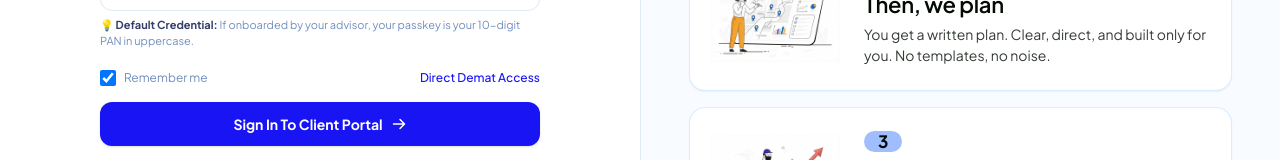
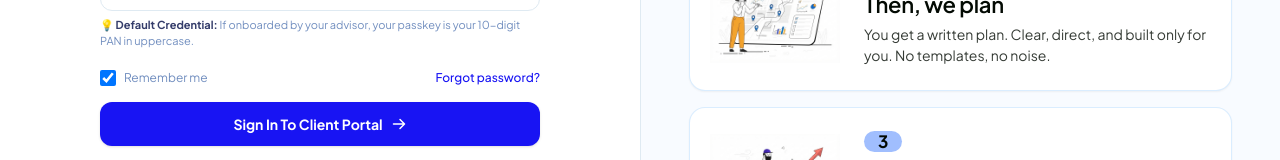
Before and after one commit to harinarayanr007-boop/sebi-advisor-solution, a Next.js app: page /login in a window 1280 px wide. Shown: the part 523-683 px from the top of the page. Built offline with nearby package versions, Linux system fonts and the light colour scheme; no server answers; the database is empty.

Commit message:
fix(login): replace random 'Direct Demat Access' placeholder with functional Forgot Password helper

```diff
--- a/app/login/page.tsx
+++ b/app/login/page.tsx
@@ -213,9 +213,13 @@ export default function LoginPage() {
                   />
                   <span className="text-xs text-[#718EBF]">Remember me</span>
                 </label>
-                <span className="text-xs text-[#1814F3] font-medium">
-                  Direct Demat Access
-                </span>
+                <button
+                  type="button"
+                  onClick={() => setError("Your default initial passkey is your 10-digit PAN in uppercase. If you forgot your custom password, contact your RIA to reset credentials.")}
+                  className="text-xs text-[#1814F3] hover:underline font-medium outline-none focus-visible:ring-2 focus-visible:ring-[#1814F3] rounded"
+                >
+                  Forgot password?
+                </button>
               </div>
 
               <button
```
